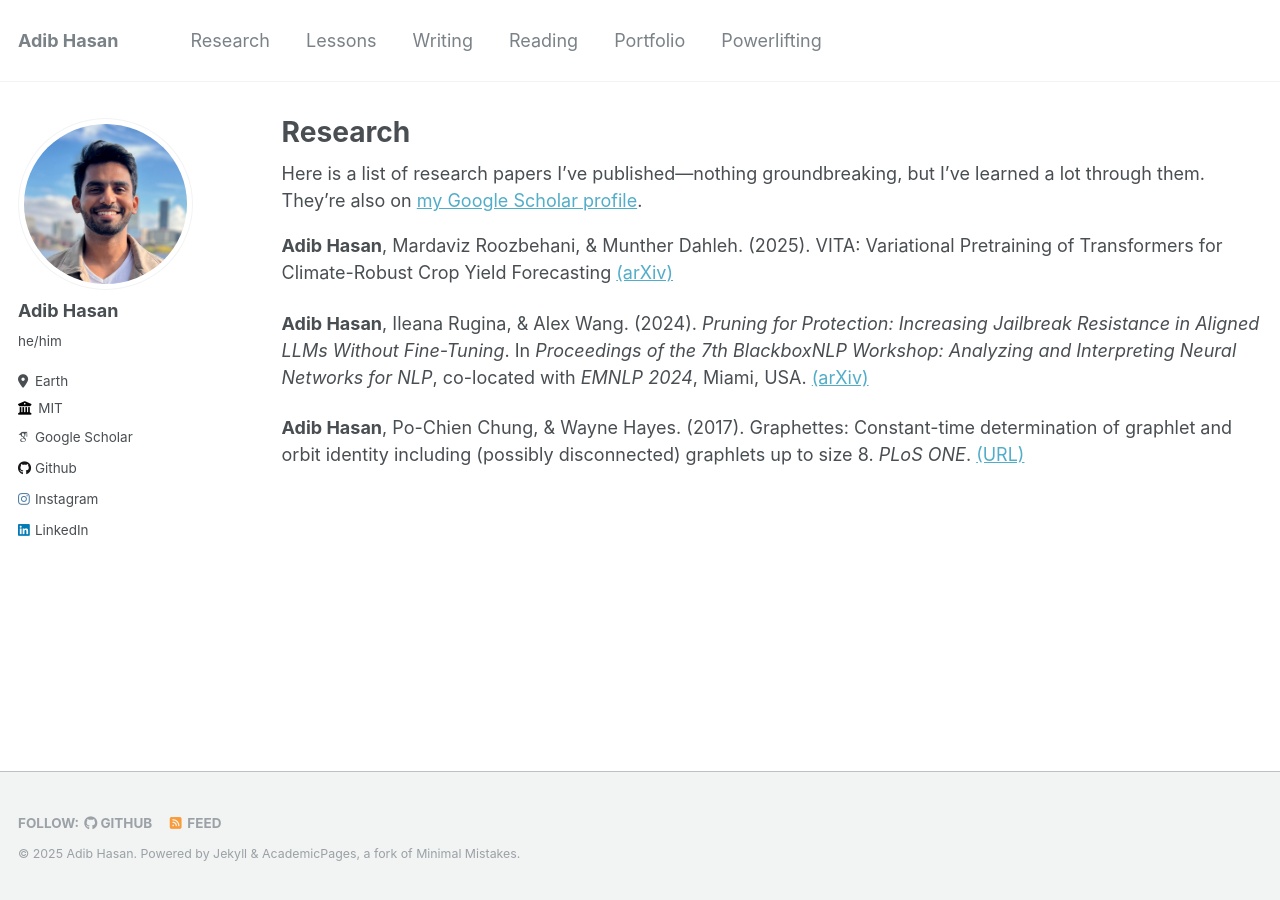
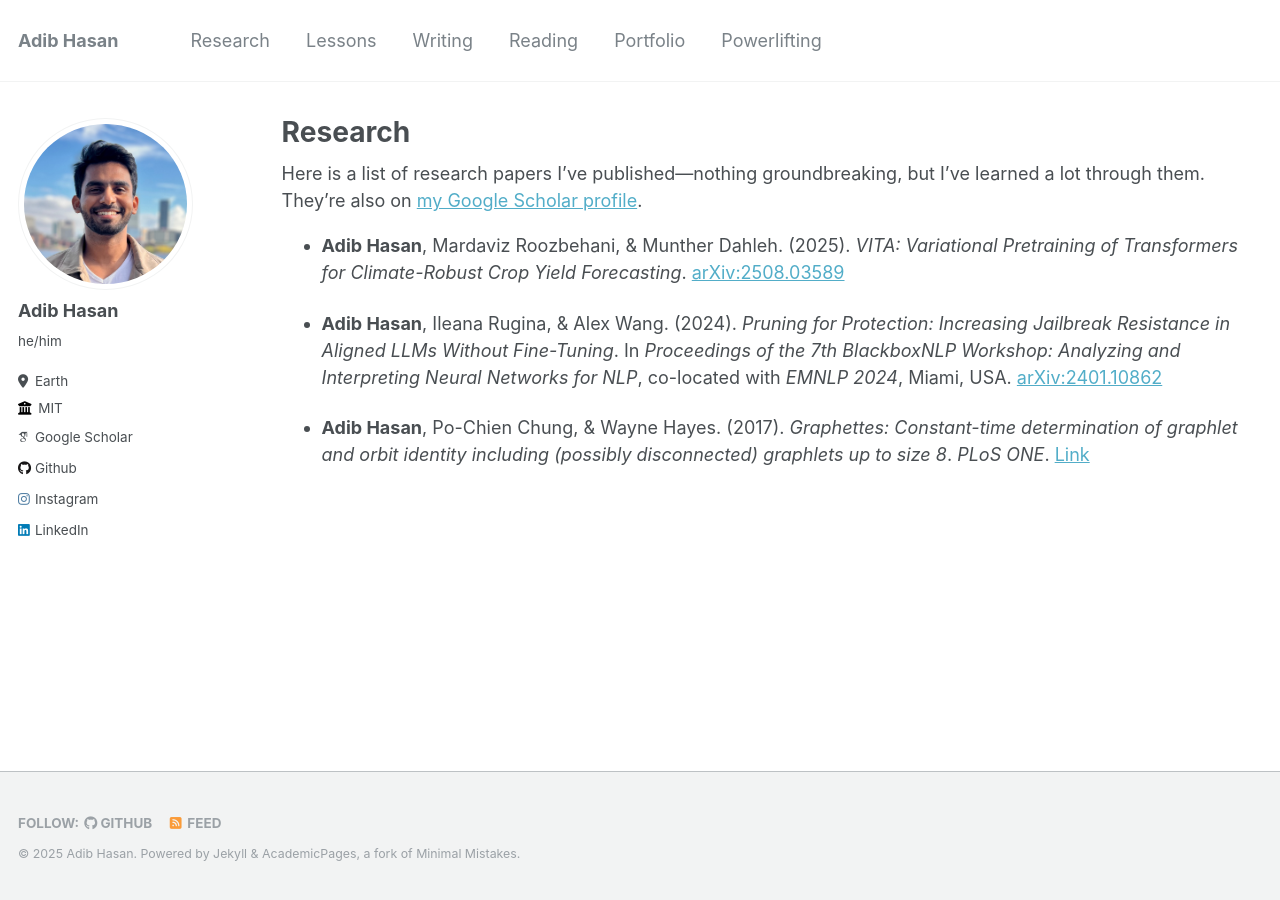
Before and after one commit to Neehan/neehan.github.io, a Jekyll site: the page built from _pages/research.md, in a window 1280 px wide. Built offline with Jekyll 4.4.1, drawn with Linux system fonts in a browser that asks for light colours; some web fonts are replaced.

Commit message:
Update research.md

```diff
--- a/_pages/research.md
+++ b/_pages/research.md
@@ -9,11 +9,12 @@ author_profile: true
   <div class="wordwrap">Here is a list of research papers I’ve published—nothing groundbreaking, but I’ve learned a lot through them. They’re also on <a href="{{site.author.googlescholar}}">my Google Scholar profile</a>.</div>
 {% endif %}
 
-**Adib Hasan**, Mardaviz Roozbehani, & Munther Dahleh. (2025). VITA: Variational Pretraining of Transformers for Climate-Robust Crop Yield Forecasting [(arXiv)](https://arxiv.org/abs/2508.03589)
+* **Adib Hasan**, Mardaviz Roozbehani, & Munther Dahleh. (2025). *VITA: Variational Pretraining of Transformers for Climate-Robust Crop Yield Forecasting*. [arXiv:2508.03589](https://arxiv.org/abs/2508.03589)
 
-**Adib Hasan**, Ileana Rugina, & Alex Wang. (2024). *Pruning for Protection: Increasing Jailbreak Resistance in Aligned LLMs Without Fine-Tuning*. In *Proceedings of the 7th BlackboxNLP Workshop: Analyzing and Interpreting Neural Networks for NLP*, co-located with *EMNLP 2024*, Miami, USA. [(arXiv)](https://arxiv.org/abs/2401.10862)
+* **Adib Hasan**, Ileana Rugina, & Alex Wang. (2024). *Pruning for Protection: Increasing Jailbreak Resistance in Aligned LLMs Without Fine-Tuning*. In *Proceedings of the 7th BlackboxNLP Workshop: Analyzing and Interpreting Neural Networks for NLP*, co-located with *EMNLP 2024*, Miami, USA. [arXiv:2401.10862](https://arxiv.org/abs/2401.10862)
 
-**Adib Hasan**, Po-Chien Chung, & Wayne Hayes. (2017). Graphettes: Constant-time determination of graphlet and orbit identity including (possibly disconnected) graphlets up to size 8. *PLoS ONE*. [(URL)](https://journals.plos.org/plosone/article?id=10.1371/journal.pone.0181570)
+* **Adib Hasan**, Po-Chien Chung, & Wayne Hayes. (2017). *Graphettes: Constant-time determination of graphlet and orbit identity including (possibly disconnected) graphlets up to size 8*. *PLoS ONE*. [Link](https://journals.plos.org/plosone/article?id=10.1371/journal.pone.0181570)
+
 
 <!-- {% include base_path %}
 
```
